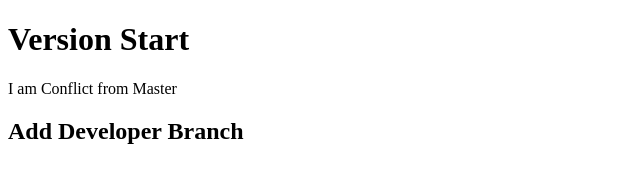
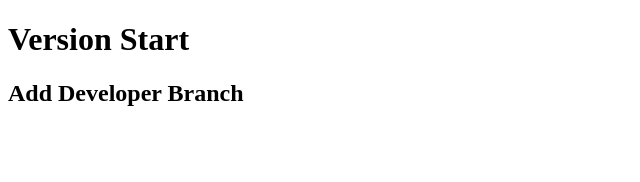
Before and after one commit to nyanlynnhtut/sampler, a plain HTML site: page index.html in a window 1280 px wide. Shown: the whole page, without its empty margins (0-640 px from the left). Drawn offline with Linux system fonts and the light colour scheme.

Commit message:
Remove p

```diff
--- a/index.html
+++ b/index.html
@@ -6,7 +6,6 @@
 </head>
 <body>
     <h1>Version Start</h1>
-    <p>I am Conflict from Master</p>
     <h2>Add Developer Branch</h2>
 </body>
 </html>
```
